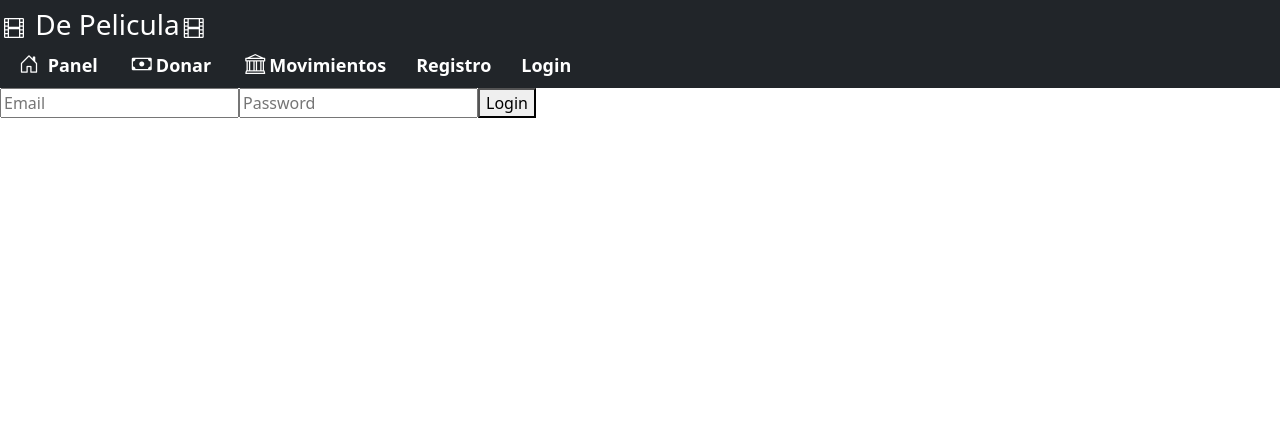
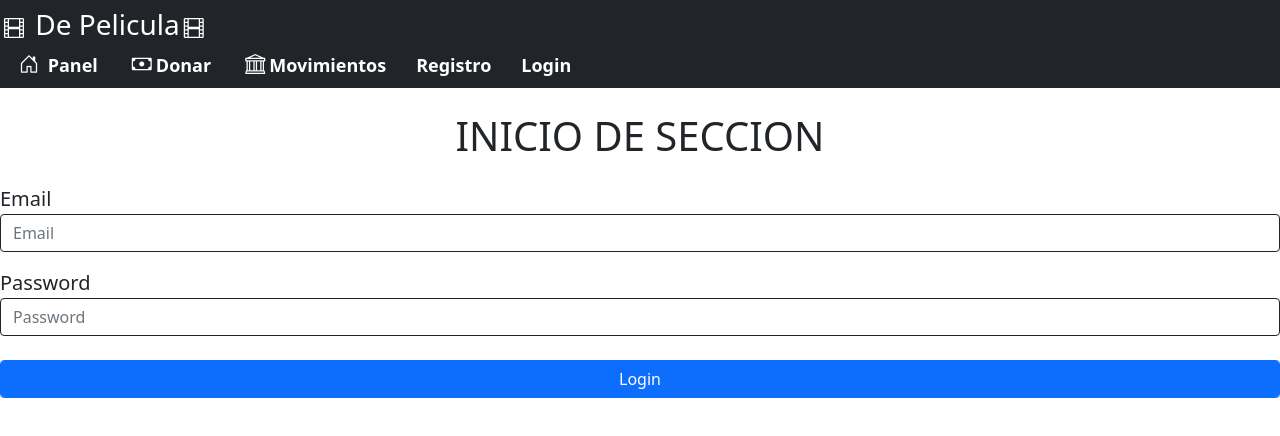
Before and after one commit to Lorenzo36036/De_pelicula, a React (Vite) app in the folder Fronted/: page /login in a window 1280 px wide. Shown: the top 436 px of the page. Built offline with nearby package versions, Linux system fonts and the light colour scheme.

Commit message:
actualizacion
actualizacion

```diff
--- a/Fronted/src/page/LoginPage.jsx
+++ b/Fronted/src/page/LoginPage.jsx
@@ -6,11 +6,27 @@ const {register, handleSubmit} = useForm();
 
 
 return(
+<div>
+      <h1 className="text-center font-weight-bold m-4">INICIO DE SECCION</h1>
+
     <form>
-    <input type="email" {...register('Email')}  placeholder="Email"/>
-    <input type="password" {...register('password')} placeholder="Password" />
-     <button>Login</button>
+           <div className="form-group">
+           <label htmlFor="exampleInputEmail" className="font-weight-bold  fs-5 ">Email</label>
+           <input type="email"  id="exampleInputEmail" className="form-control border border-dark " {...register('Email')}  placeholder="Email"/>
+
+
+
+           <label htmlFor="exampleInputPassword" className="font-weight-bold  fs-5 mt-3">Password</label>
+           <input type="password" className="form-control border border-dark " id="exampleInputPassword" {...register('password')} placeholder="Password" />
+           </div>
+
+
+           <div className="text-center">
+            <button type="submit " className="btn btn-primary text-center form-control mt-4"> Login</button>
+           </div>
     </form>
+
+</div>
  )}
 
 
--- a/Fronted/src/page/RegisterPage.jsx
+++ b/Fronted/src/page/RegisterPage.jsx
@@ -9,7 +9,7 @@ function RegisterPage(){
 
 const {register, handleSubmit, formState : {errors}, watch} = useForm(); //formState es para activar los errors, handleSubmit es una funcion para poder enviar informacion
 const {signup, user, isAuthenticate} = useAuth();  //exportando useAuth ya que contiene todo el contexto
-const navigation = useNavigate();
+const navigation = useNavigate(); //para redirrecionar
 
 useEffect(() =>{
 
@@ -20,7 +20,7 @@ useEffect(() =>{
     }
   },[isAuthenticate])
 
-const onSubmit = handleSubmit(data =>{
+const onSubmit = handleSubmit(data =>{  //hlandeSubmit se encarga de hacer un submit es decir de enviar los datos se le pasa el parametro de los datos enviados para ser manejados
   signup(data)
   alert("Registro exitoso")
   navigation('/login');
@@ -44,7 +44,7 @@ return(
 
      })} placeholder="Email"/>
 
-    { errors.email && <span> {errors.email.message}</span>}
+    { errors.email && <span> <p className="text-danger">{errors.email.message} </p> </span>}
     </div>
     <br/>
 
@@ -52,12 +52,12 @@ return(
     <div className="form-group">
     <label htmlFor="exampleInputUsuario" className="font-weight-bold  fs-5">Usuario</label>
     <input type="text"   className="form-control border border-dark" id="exampleInputUsuario"  {...register('usuario',{
-        required : {value:true, message:"Nombre es requerido"},
+        required : {value:true, message:"Usuario es requerido"},
         minLength: {value:2, message:"Lo minimo son 2 caracteres"},
         maxLength: {value:12, message:"Como maximo son 12 carecteres"}
          })}  placeholder="Usuario"/>
 
-    {errors.usuario && <span>{errors.usuario.message}</span>}
+    {errors.usuario && <span><p className="text-danger"> {errors.usuario.message} </p> </span>}
     </div>
 
     <br/>
@@ -65,7 +65,7 @@ return(
     <div className="form-group">
     <label htmlFor="exampleInputPassword" className="font-weight-bold  fs-5">Contrasena</label>
     <input type="password" className="form-control border border-dark" id="exampleInputPassword" {...register('password',{required: true})} placeholder="Password" />
-    {errors.password && <span>password es requerido</span>}
+    {errors.password && <span> <p className="text-danger">password es requerido </p></span>}
      </div>
 
 
@@ -84,7 +84,7 @@ return(
                 return 'Los password no coinciden'}
             }
         })} placeholder="confirmarPassword" />
-    {errors.confirmarPassword && <span>{errors.confirmarPassword.message}</span>}
+    {errors.confirmarPassword && <span> <p className="text-danger">{errors.confirmarPassword.message}  </p>  </span>}
     </div>
 
 
@@ -113,19 +113,19 @@ return(
         }
     })} />
 
-    {errors.fechaNacimiento && <span>{errors.fechaNacimiento.message}</span>}
+    {errors.fechaNacimiento && <span> <p className="className text-danger"> {errors.fechaNacimiento.message}</p> </span>}
     </div>
     <br/>
     <div className="text-center">
     <label   htmlFor="terminos">Acepta terminos y condiciones de nuestras politicas</label>
     <input   type="checkbox" {...register('terminos',{required: true})} />
-    {errors.terminos && <span>terminos es requerido</span>}
+    {errors.terminos && <span className="text-danger">terminos es requerido</span>}
     </div>
 
     <br/>
 
    <div className="text-center">
-    <button type="submit " className="btn btn-primary text-center ">Registrar</button>
+    <button type="submit " className="btn btn-primary text-center form-control mt-4">Registrar</button>
     </div>
      {//muestra con watch el contenido que se ingresara por form
                                  }
```
